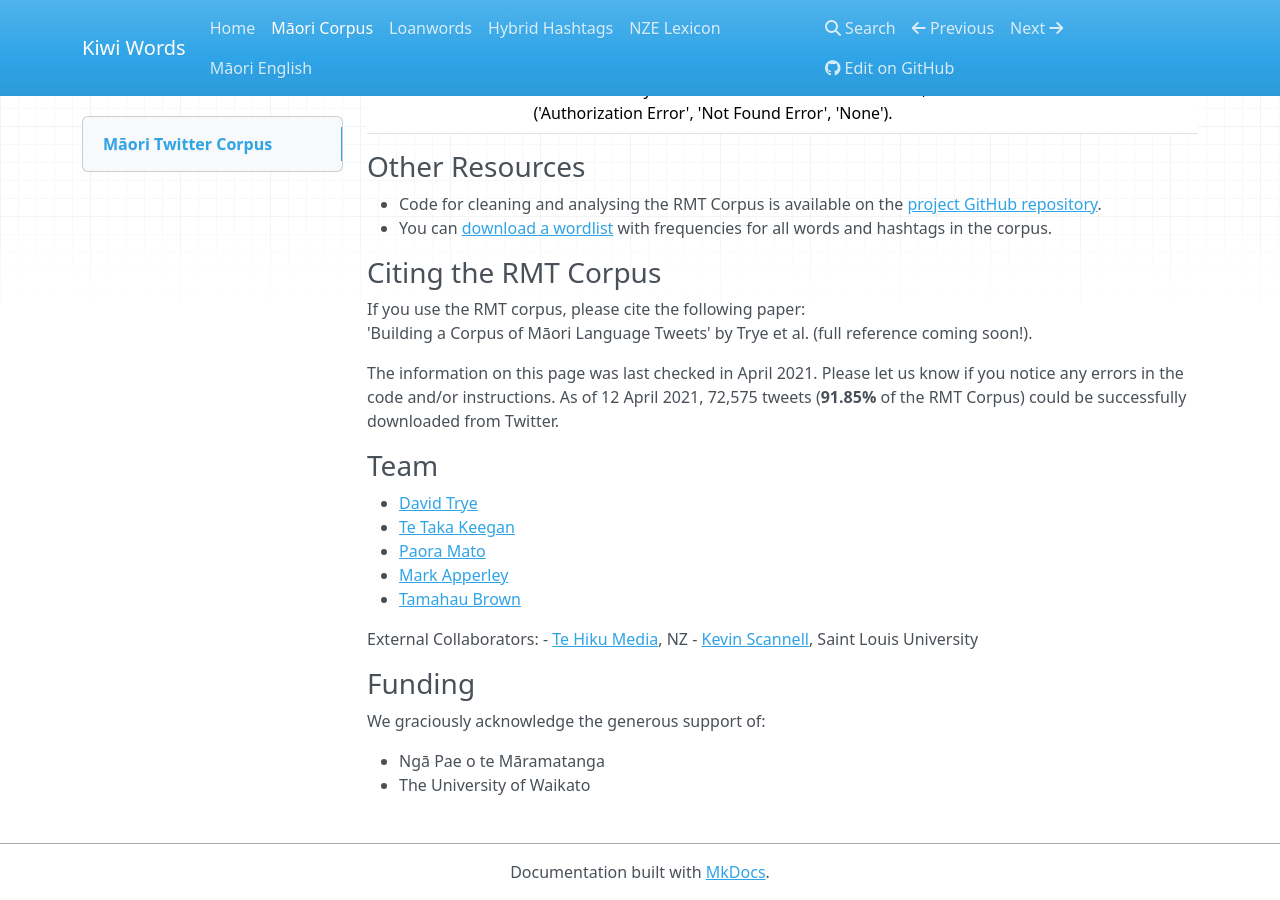
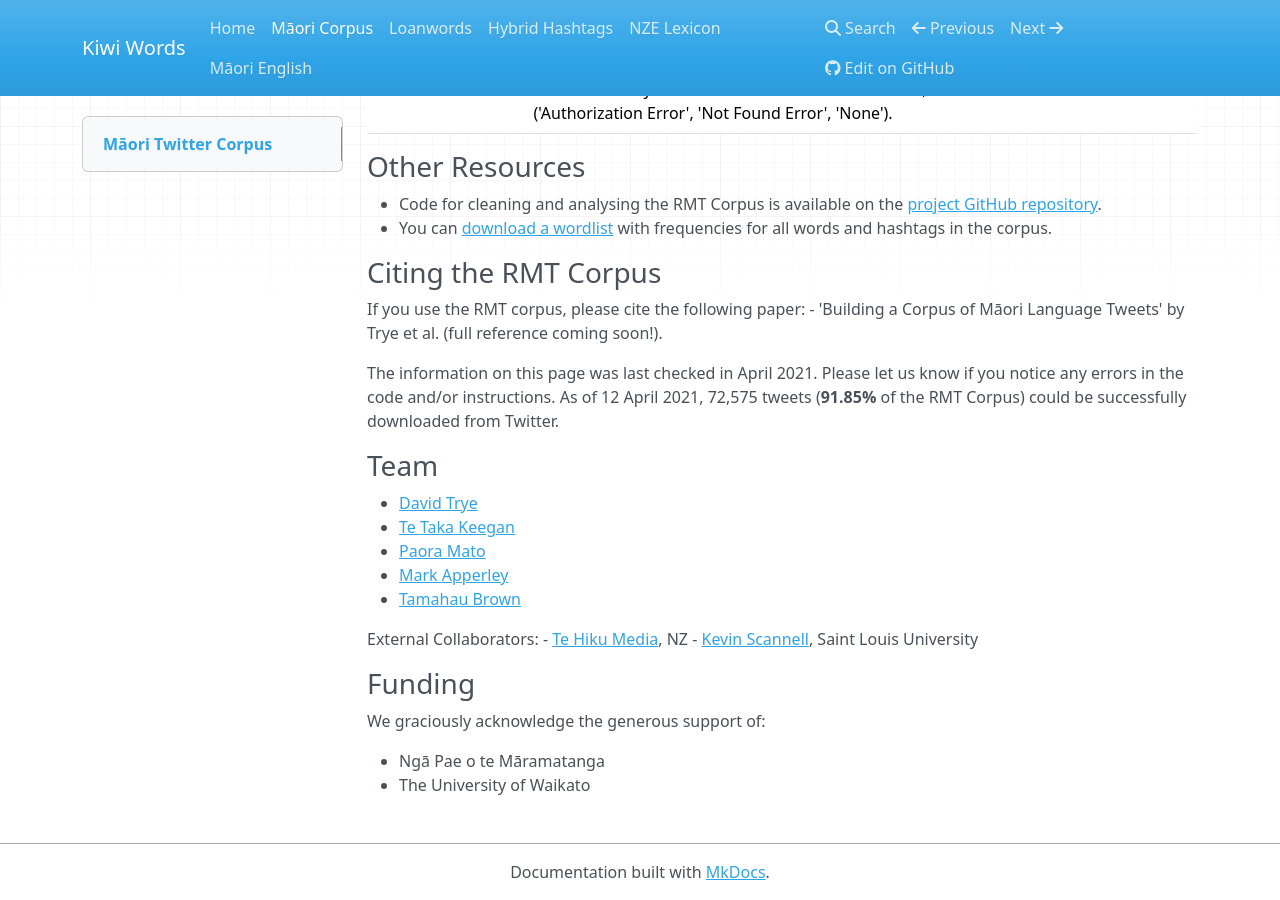
Before and after one commit to Waikato/kiwiwords, an MkDocs documentation site: the page built from docs/rmt_corpus.md, in a window 1280 px wide and 900 px high, scrolled down 2646 px. Built offline with MkDocs 1.6.1, drawn with Linux system fonts in a browser that asks for light colours; nearby versions of some CDN libraries.

Commit message:
Update rmt_corpus.md

```diff
--- a/docs/rmt_corpus.md
+++ b/docs/rmt_corpus.md
@@ -73,8 +73,7 @@ If the tweet is still publicly available on Twitter, the following variables wil
 
 ### Citing the RMT Corpus
 If you use the RMT corpus, please cite the following paper:
-<br>
-'Building a Corpus of Māori Language Tweets' by Trye et al. (full reference coming soon!).
+- 'Building a Corpus of Māori Language Tweets' by Trye et al. (full reference coming soon!).
 
 The information on this page was last checked in April 2021. Please let us know if you notice any errors in the code and/or instructions.
 As of 12 April 2021, 72,575 tweets (**91.85%** of the RMT Corpus) could be successfully downloaded from Twitter.
```
